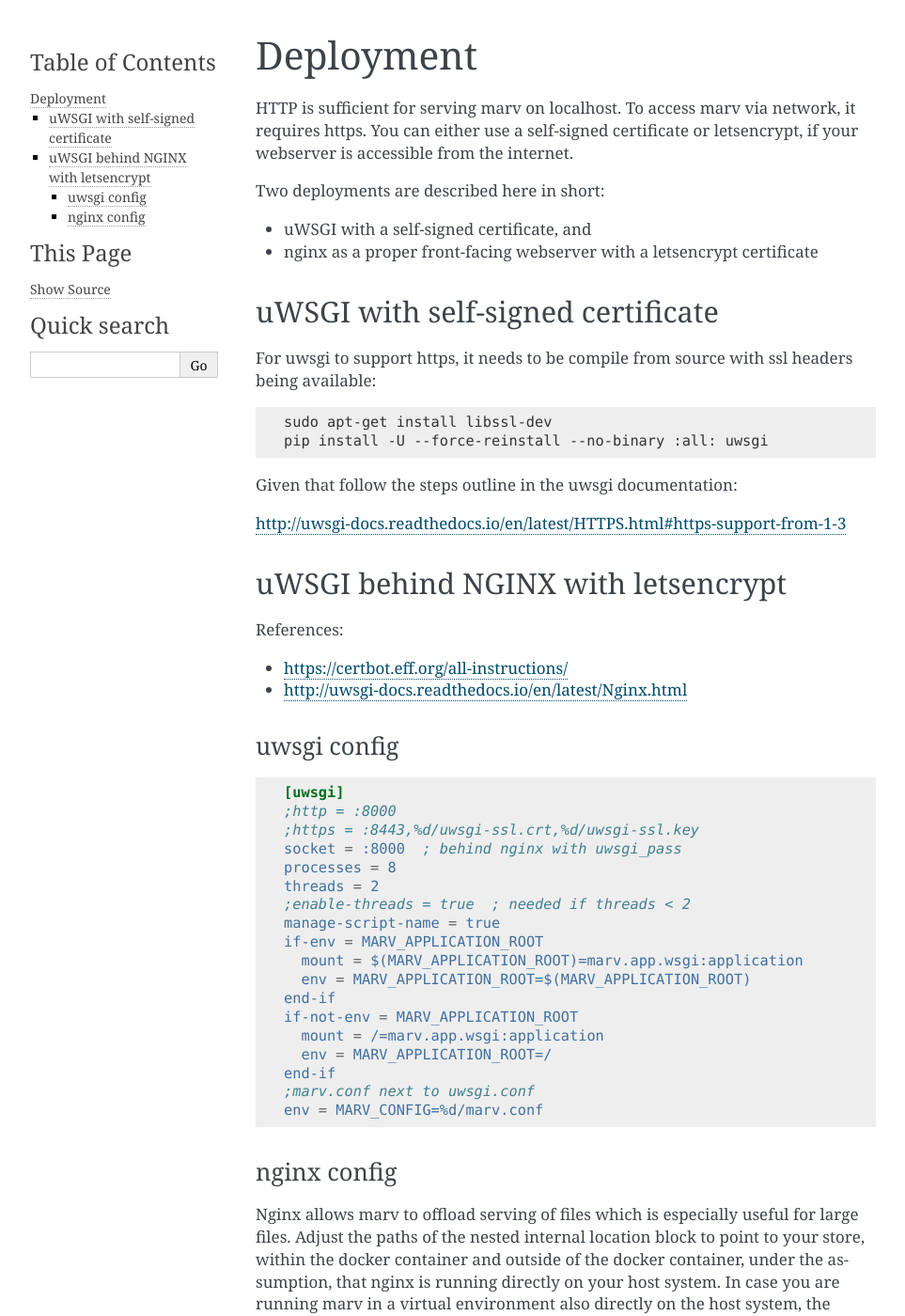
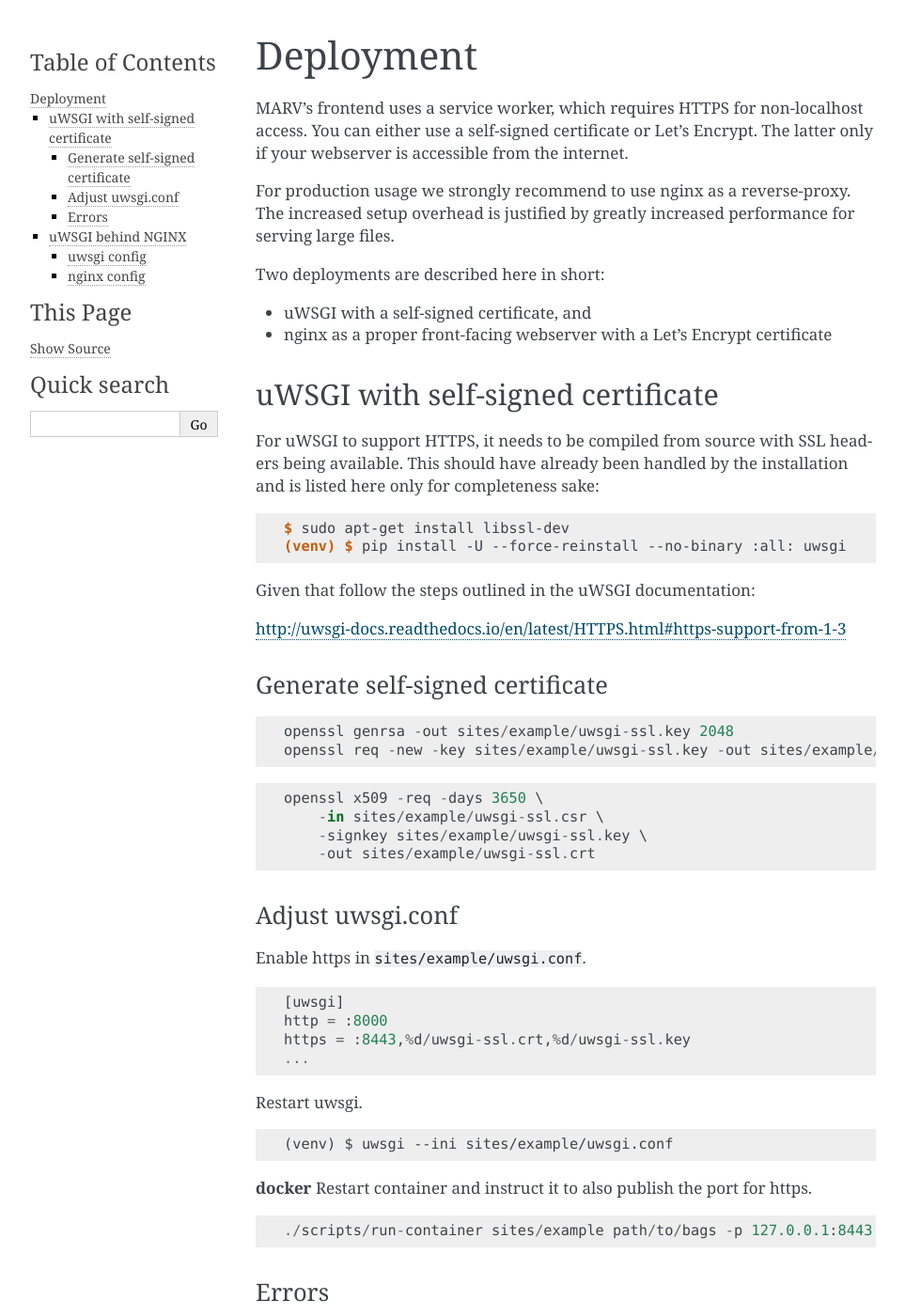
Before and after one commit to ternaris/marv-robotics, a Sphinx documentation site: the page built from docs/deploy.rst, in a window 1280 px wide and 1400 px high. Shown: the whole window at 94% size, without its empty margins (148-1111 px from the left). Built offline with Sphinx 7.4.7, drawn with Linux system fonts in a browser that asks for light colours; pages that are not in the unit, such as notebooks, are missing from menus; some of the changed text lies outside the part shown.

Commit message:
[docs] Update deploy docs for docker and self-signed cert

```diff
--- a/docs/deploy.rst
+++ b/docs/deploy.rst
@@ -6,33 +6,87 @@
 Deployment
 ==========
 
-HTTP is sufficient for serving marv on localhost. To access marv via network, it requires https. You can either use a self-signed certificate or letsencrypt, if your webserver is accessible from the internet.
+MARV's frontend uses a service worker, which requires HTTPS for non-localhost access. You can either use a self-signed certificate or Let's Encrypt. The latter only if your webserver is accessible from the internet.
+
+For production usage we strongly recommend to use nginx as a reverse-proxy. The increased setup overhead is justified by greatly increased performance for serving large files.
 
 Two deployments are described here in short:
 
 - uWSGI with a self-signed certificate, and
-- nginx as a proper front-facing webserver with a letsencrypt certificate
+- nginx as a proper front-facing webserver with a Let's Encrypt certificate
 
 
 uWSGI with self-signed certificate
 ----------------------------------
 
-For uwsgi to support https, it needs to be compile from source with ssl headers being available:
+For uWSGI to support HTTPS, it needs to be compiled from source with SSL headers being available. This should have already been handled by the installation and is listed here only for completeness sake:
 
 .. code-block:: console
 
-   sudo apt-get install libssl-dev
-   pip install -U --force-reinstall --no-binary :all: uwsgi
+   $ sudo apt-get install libssl-dev
+   (venv) $ pip install -U --force-reinstall --no-binary :all: uwsgi
 
-Given that follow the steps outline in the uwsgi documentation:
+Given that follow the steps outlined in the uWSGI documentation:
 
 http://uwsgi-docs.readthedocs.io/en/latest/HTTPS.html#https-support-from-1-3
 
 
+Generate self-signed certificate
+^^^^^^^^^^^^^^^^^^^^^^^^^^^^^^^^
+
+::
+
+  openssl genrsa -out sites/example/uwsgi-ssl.key 2048
+  openssl req -new -key sites/example/uwsgi-ssl.key -out sites/example/uwsgi-ssl.csr
+
+::
+
+  openssl x509 -req -days 3650 \
+      -in sites/example/uwsgi-ssl.csr \
+      -signkey sites/example/uwsgi-ssl.key \
+      -out sites/example/uwsgi-ssl.crt
+
+Adjust uwsgi.conf
+^^^^^^^^^^^^^^^^^
+
+Enable https in ``sites/example/uwsgi.conf``.
+
+::
+
+   [uwsgi]
+   http = :8000
+   https = :8443,%d/uwsgi-ssl.crt,%d/uwsgi-ssl.key
+   ...
+
+
+Restart uwsgi.
+
+::
+
+   (venv) $ uwsgi --ini sites/example/uwsgi.conf
+
+
+**docker** Restart container and instruct it to also publish the port for https.
+
+::
+
+  ./scripts/run-container sites/example path/to/bags -p 127.0.0.1:8443:8443
+
+
+Errors
+^^^^^^
+
+::
+
+   [uwsgi-ssl] unable to assign certificate /home/marv/site/uwsgi-ssl.crt for context "http-:8443"
+
+This means uwsgi could not find the SSL certificate which should be right next to ``sites/example/uwsgi.conf`` (see above).
+
+
 .. _deploy_nginx:
 
-uWSGI behind NGINX with letsencrypt
------------------------------------
+uWSGI behind NGINX
+------------------
 
 References:
 
@@ -67,7 +121,7 @@
 
 nginx config
 ^^^^^^^^^^^^
-Nginx allows marv to offload serving of files which is especially useful for large files. Adjust the paths of the nested internal location block to point to your store, within the docker container and outside of the docker container, under the assumption, that nginx is running directly on your host system. In case you are running marv in a virtual environment also directly on the host system, the paths are identical.
+Nginx allows marv to offload serving data from disk which is especially useful for large files. Adjust the paths of the nested internal location block to point to your store, within the docker container and outside of the docker container, under the assumption, that nginx is running directly on your host system. In case you are running marv in a virtual environment also directly on the host system, the paths are identical. For a **self-signed certificate** create it as above, remove ``ssl_trusted_certificate`` below and adjust ``ssl_certificate`` and ``ssl_certificate_key`` below accordingly.
 
 .. code-block:: nginx
 
```
